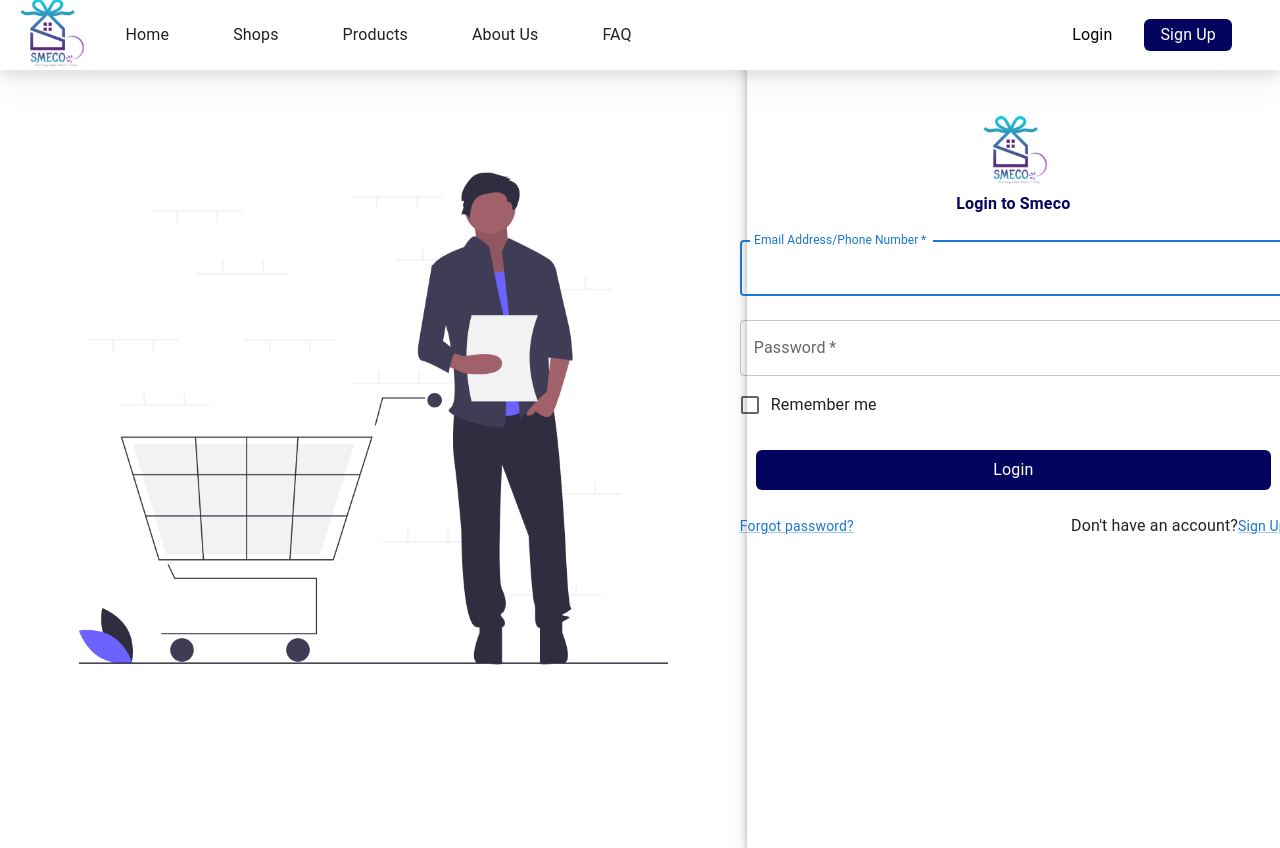
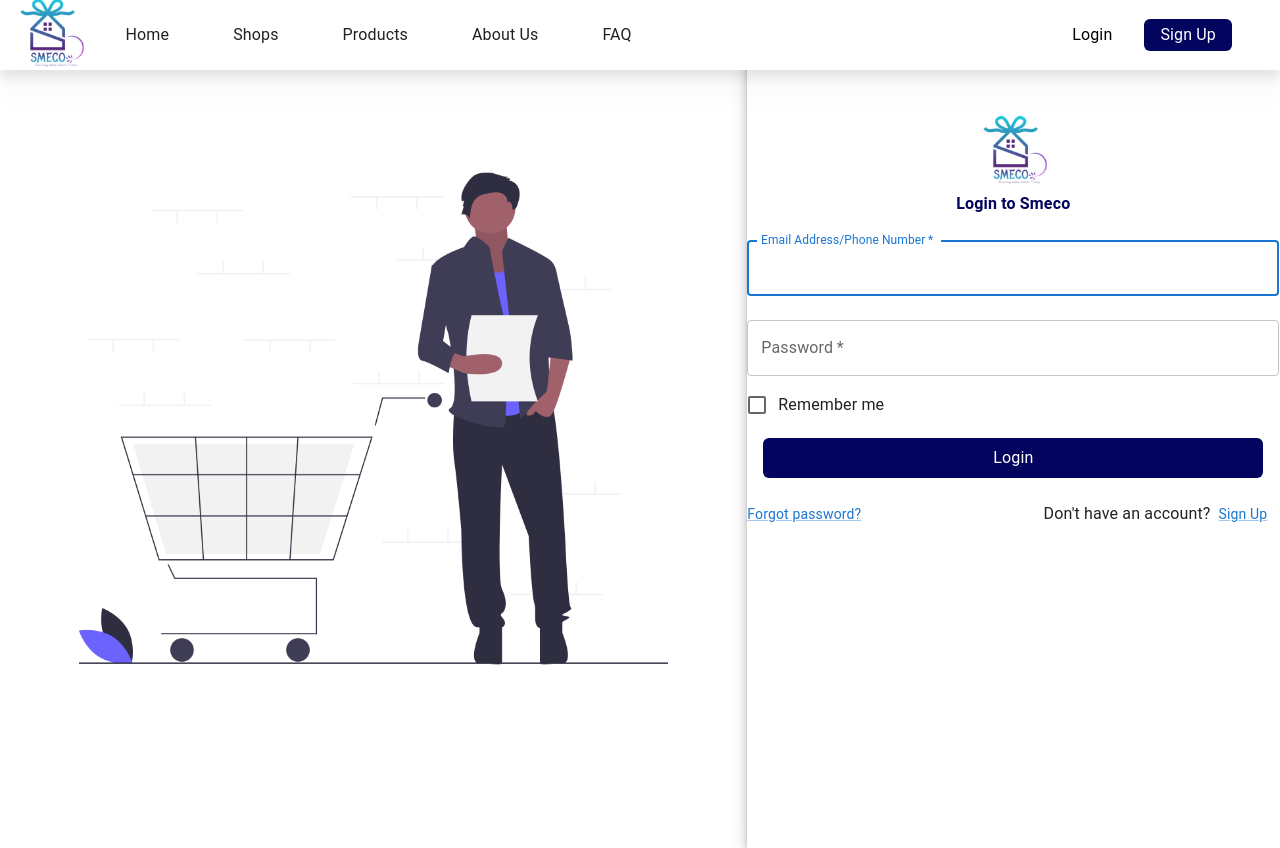
Before and after one commit to SME-CO/smeco_customer_app, a React (Create React App) app: page /login in a window 1280 px wide. Built offline with nearby package versions, Linux system fonts and the light colour scheme.

Commit message:
made some changes in sign in and sign up

```diff
--- a/src/pages/public_customer/Login.jsx
+++ b/src/pages/public_customer/Login.jsx
@@ -186,7 +186,7 @@
               <FormControlLabel
                 control={<Checkbox value="remember" color="primary" />}
                 label="Remember me"
-              /> <br /><br />
+              />
               {/* <Button
                 type="submit"
                 fullWidth
@@ -195,8 +195,8 @@
               >
                 Login
               </Button> */}
-              <div className='pl-4 pr-4'>
-                <button className='border-none w-[515px] px-7 py-2'>Login</button>
+              <div className='pl-4 pr-4 pt-3'>
+                <button className='border-none w-[500px] px-7 py-2'>Login</button>
               </div><br />
               <Grid container>
                 <Grid item xs>
@@ -205,9 +205,9 @@
                   </Link>
                 </Grid>
                 <Grid item>
-                  <p>
+                  <p className="pr-3">
                     Don't have an account?
-                    <Link href="/signup" variant="body2">
+                    <Link className="pl-2" href="/signup" variant="body2">
                       Sign Up
                     </Link>
                   </p>
--- a/src/pages/public_customer/SignUp.jsx
+++ b/src/pages/public_customer/SignUp.jsx
@@ -74,7 +74,7 @@
         !data.get("phonenumber") ||
         !data.get("email") ||
         !data.get("password"),
-      !data.get("cpassword"))
+        !data.get("cpassword"))
     ) {
       setAlertType("error");
       setAlertMessage("All fields are required!");
@@ -234,7 +234,7 @@
                 id="cpassword"
                 autoComplete="current-password"
               />
-              <Button
+              {/* <Button
                 onclick="myFunction()"
                 type="submit"
                 fullWidth
@@ -242,7 +242,10 @@
                 sx={{ mt: 3, mb: 2 }}
               >
                 Sign Up
-              </Button>
+              </Button> */}
+              <div className='pl-4 pr-4 pt-3'>
+                <button className='border-none w-[500px] px-7 py-2'>Sign Up</button>
+              </div>
             </Box>
           </Box>
         </Grid>
```
